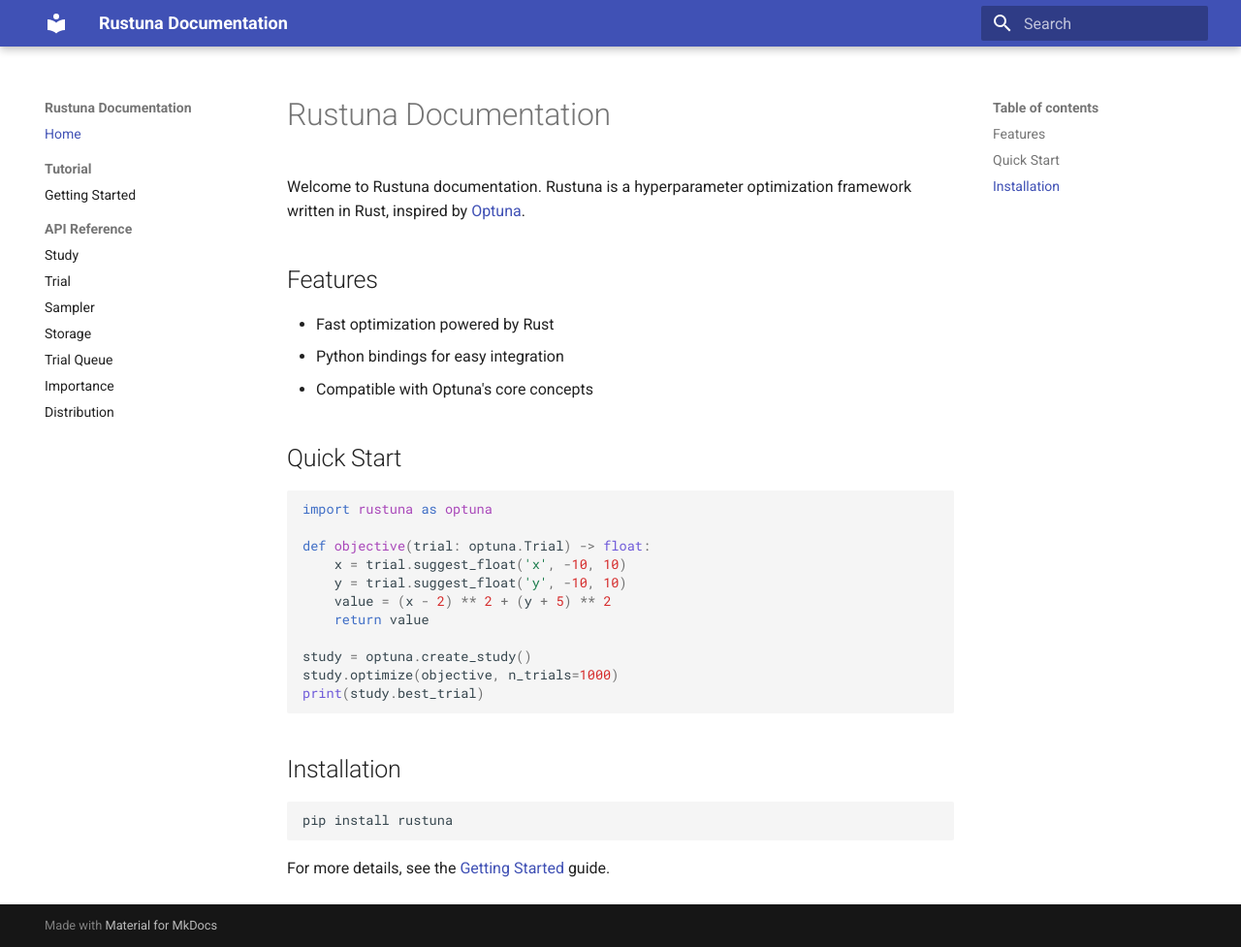
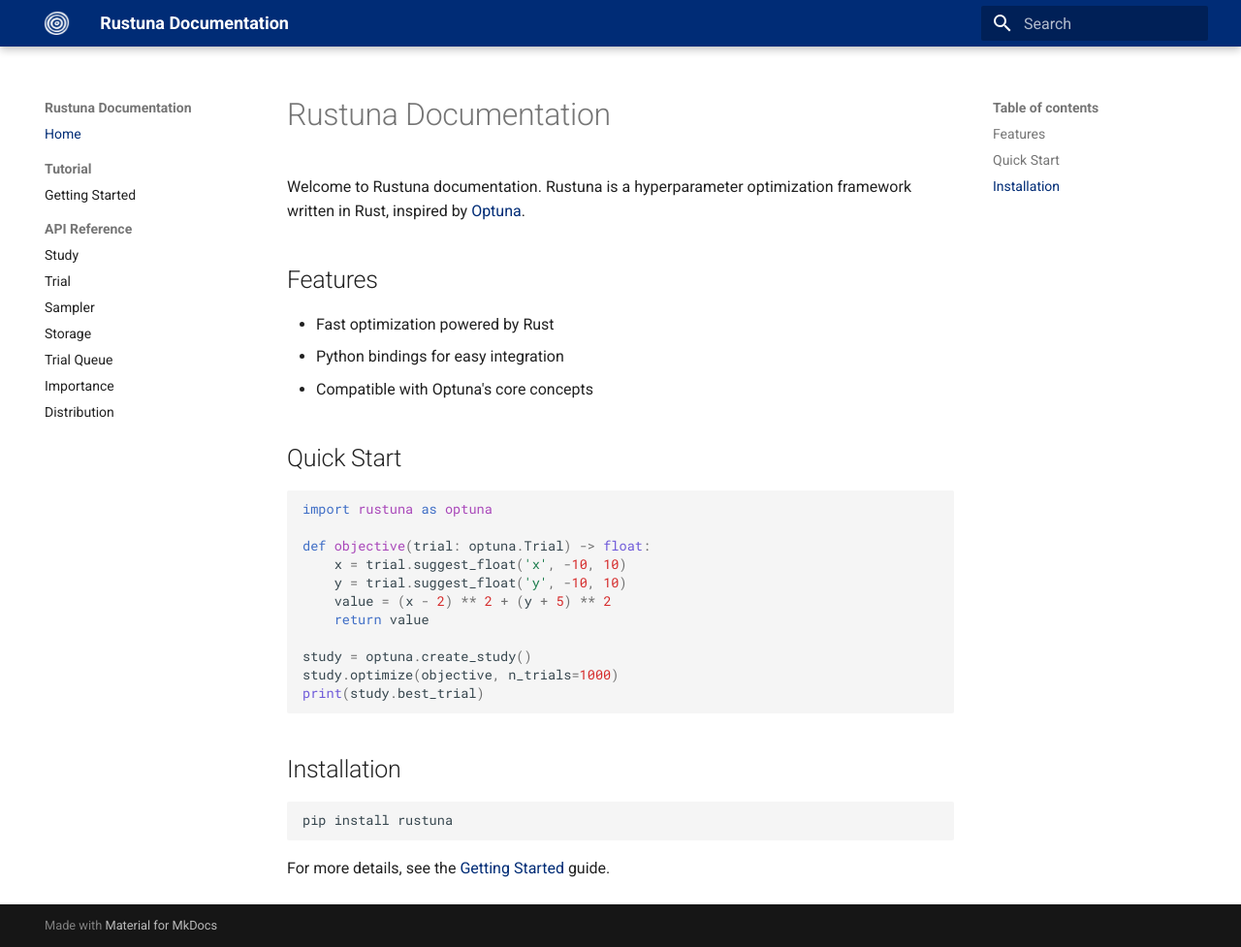
Before and after one commit to kappybar/rustuna, an MkDocs documentation site: the page built from docs/docs/index.md, in a window 1280 px wide and 977 px high. Shown: the whole window at 97% size. Built offline with MkDocs 1.6.1 and Material for MkDocs 9.7.7, drawn with Linux system fonts in a browser that asks for light colours.

Commit message:
Update theme and logo
Co-authored-by: c-bata <contact@c-bata.link>

```diff
--- /dev/null
+++ b/docs/docs/stylesheets/extra.css
@@ -0,0 +1,6 @@
+[data-md-color-scheme="default"] {
+  --md-primary-fg-color: #002C76;
+  --md-primary-fg-color--light: #1a4a94;
+  --md-primary-fg-color--dark: #001a4d;
+  --md-accent-fg-color: #002C76;
+}
--- a/docs/mkdocs.yml
+++ b/docs/mkdocs.yml
@@ -2,12 +2,16 @@
 site_description: Fast hyperparameter optimization library written in Rust
 site_url: https://optuna.github.io/rustuna/
 
+extra_css:
+  - stylesheets/extra.css
+
 theme:
   name: material
+  logo: assets/images/optuna-white-square.png
   palette:
     - scheme: default
-      primary: indigo
-      accent: indigo
+      primary: custom
+      accent: custom
   features:
     - navigation.sections
     - navigation.expand
```
Also changed, not shown: docs/docs/assets/images/optuna-white-square.png (added).
